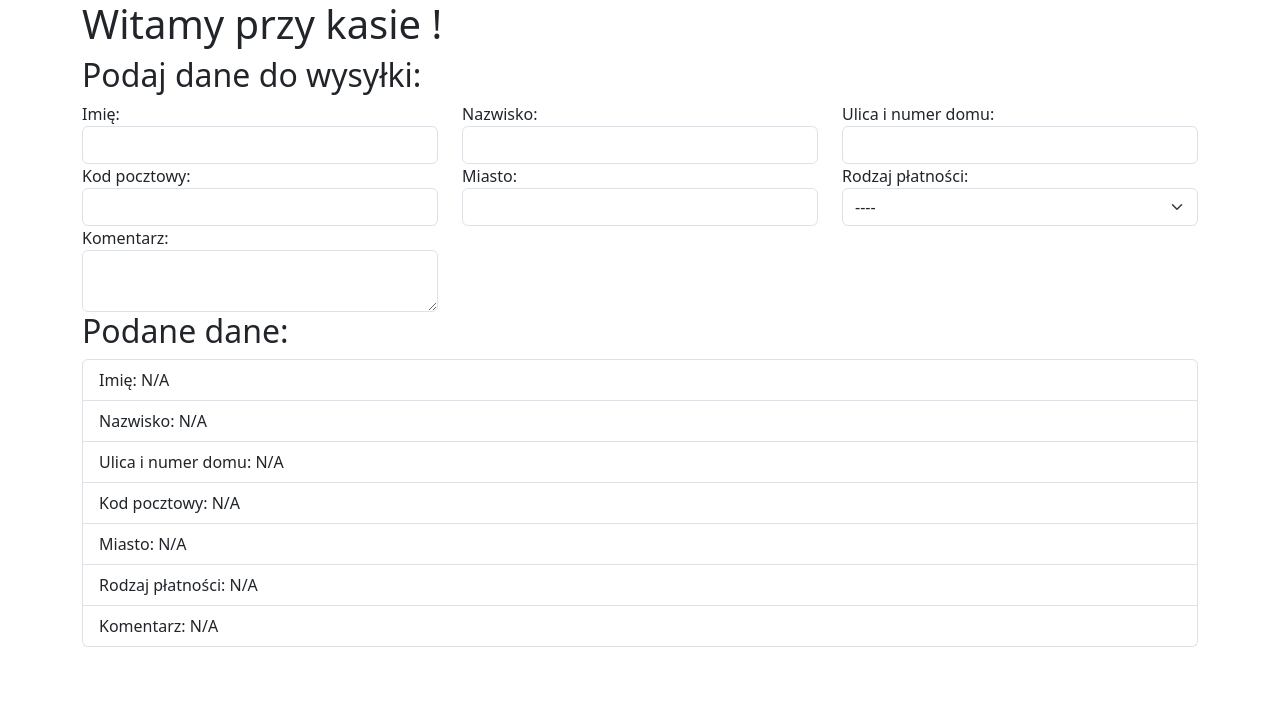
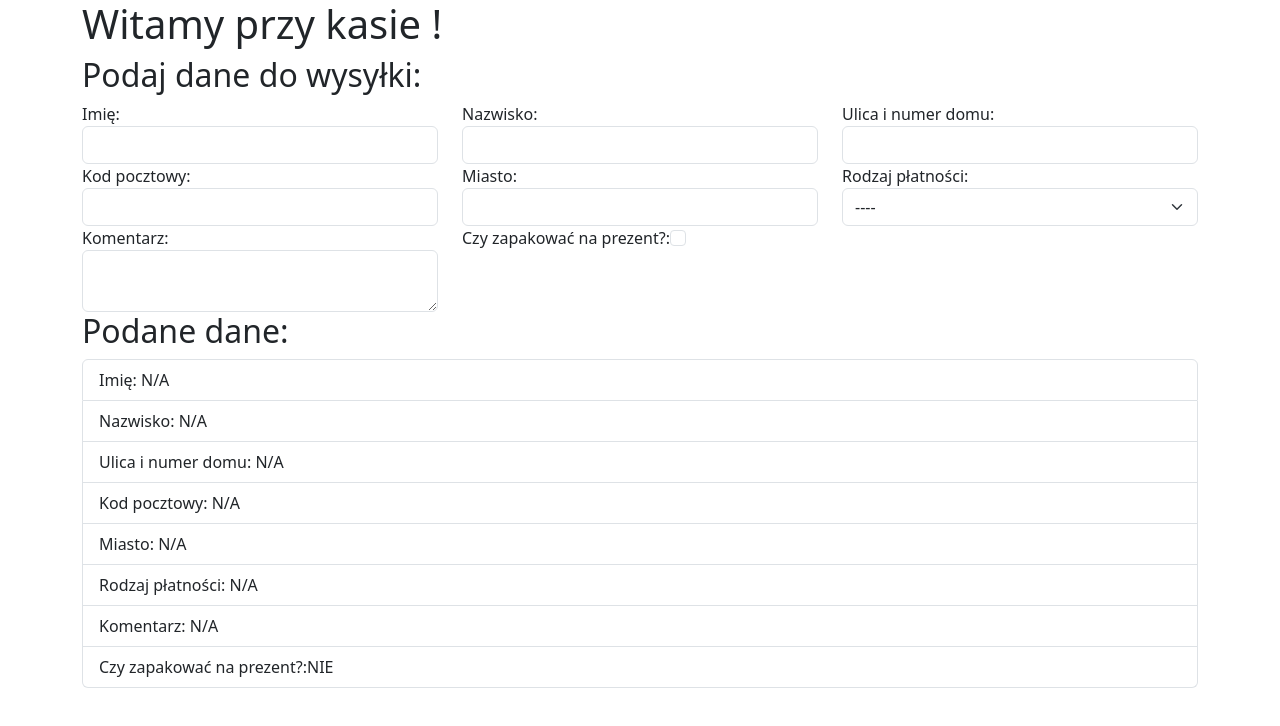
Before and after one commit to lukwac123/react-forms, a React (Create React App) app: page / in a window 1280 px wide. Shown: the top 726 px of the page. Built offline with nearby package versions, Linux system fonts and the light colour scheme.

Commit message:
Dodanie pola typu checkbox

```diff
--- a/src/pages/checkout.js
+++ b/src/pages/checkout.js
@@ -21,14 +21,16 @@ class Checkout extends Component {
             zip: "",
             city: "",
             paymentType: "",
-            comment: ""
+            comment: "",
+            gift: false
         };
     }
 
         changeHandler = event => {
             let inputName = event.target.name;
-            let inputValue = event.target.value;
-        this.setState({ [inputName]: inputValue });
+            let inputValue = event.target.type === "checkbox" ? event.target.checked : event.target.value;
+            this.setState({ [inputName]: inputValue });
+
     };
 
     render(){
@@ -63,6 +65,9 @@ class Checkout extends Component {
                             </Col>
                             <Col xs={12} md={4}>
                                 <MyTextArea name="comment" label="Komentarz" className="form-control" onChange={this.changeHandler} value={this.state.comment} />
+                            </Col>
+                            <Col xs={12} md={4}>
+                                <MyInput type="checkbox" name="gift" label="Czy zapakować na prezent?" className="form-check-input" onChange={this.changeHandler} checked={this.state.gift} />
                             </Col>
                         </Row>
                     </div>
@@ -99,6 +104,10 @@ class Checkout extends Component {
                                 Komentarz:
                                 {this.state.comment === "" ? " N/A" : this.state.comment}
                             </li>
+                            <li className="list-group-item">
+                                Czy zapakować na prezent?:
+                                {this.state.gift ? "TAK" : "NIE"}
+                            </li>
                         </ul>
                     </Col>
                 </Row>
```
